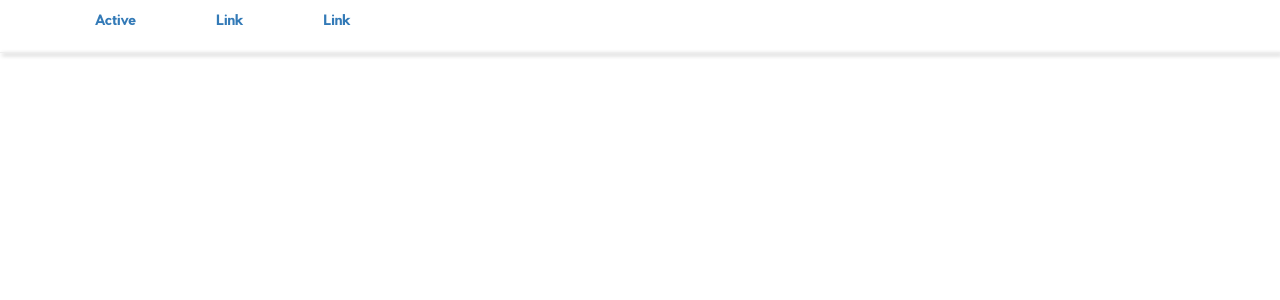
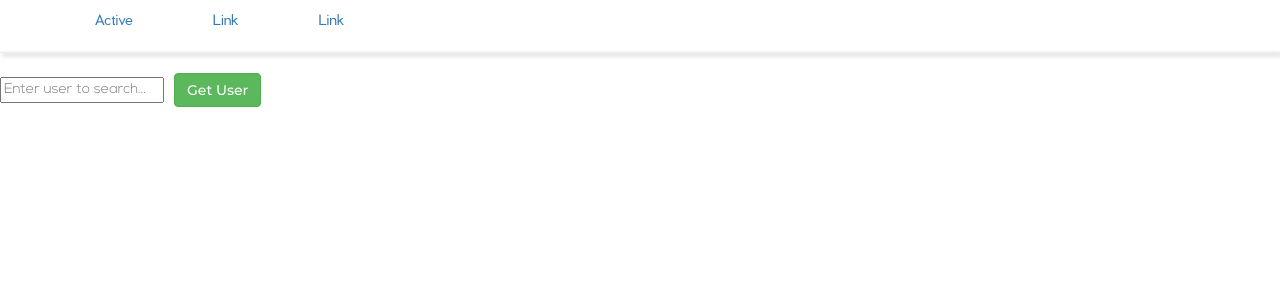
Before and after one commit to COdingaorg/GitHub-Search, an Angular app: page / in a window 1280 px wide. Shown: the top 300 px of the page. Built offline with nearby package versions, Linux system fonts and the light colour scheme.

Commit message:
adds a user search form

```diff
--- a/src/app/app.component.html
+++ b/src/app/app.component.html
@@ -9,6 +9,7 @@
 </head>
 <body>
   <app-header></app-header>
+  <app-user-search></app-user-search>
 
   <script src="https://code.jquery.com/jquery-3.6.0.js" integrity="sha256-H+K7U5CnXl1h5ywQfKtSj8PCmoN9aaq30gDh27Xc0jk=" crossorigin="anonymous"></script>
 </body>
--- a/src/app/app.module.ts
+++ b/src/app/app.module.ts
@@ -4,11 +4,13 @@ import { BrowserModule } from '@angular/platform-browser';
 import { AppRoutingModule } from './app-routing.module';
 import { AppComponent } from './app.component';
 import { HeaderComponent } from './header/header.component';
+import { UserSearchComponent } from './user-search/user-search.component';
 
 @NgModule({
   declarations: [
     AppComponent,
-    HeaderComponent
+    HeaderComponent,
+    UserSearchComponent
   ],
   imports: [
     BrowserModule,
--- a/src/app/header/header.component.css
+++ b/src/app/header/header.component.css
@@ -1,7 +1,8 @@
 a{
   padding-top: 20px;
   margin: 20px 40px;
-  font-family: pier-sans-bold;
+  font-family: pier-sans;
+  cursor: pointer;
 }
 .container{
   margin-top: 10px;
--- /dev/null
+++ b/src/app/user-search/user-search.component.css
@@ -0,0 +1,9 @@
+*{
+  font-size: 1em;
+}
+button{
+  font-family: montserrat;
+}
+input{
+  margin-right: 10px;
+}
--- /dev/null
+++ b/src/app/user-search/user-search.component.html
@@ -0,0 +1,4 @@
+<form>
+  <input type="text" name="userName" id="userName" placeholder="Enter user to search...">
+  <button type="submit" class="btn btn-success">Get User</button>
+</form>
--- /dev/null
+++ b/src/app/user-search/user-search.component.ts
@@ -0,0 +1,15 @@
+import { Component, OnInit } from '@angular/core';
+
+@Component({
+  selector: 'app-user-search',
+  templateUrl: './user-search.component.html',
+  styleUrls: ['./user-search.component.css']
+})
+export class UserSearchComponent implements OnInit {
+
+  constructor() { }
+
+  ngOnInit(): void {
+  }
+
+}
```
Also changed, not shown: 1 other file (tests, documents, lock files or other folders).
